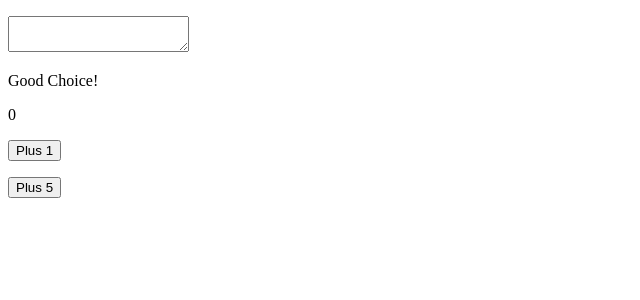
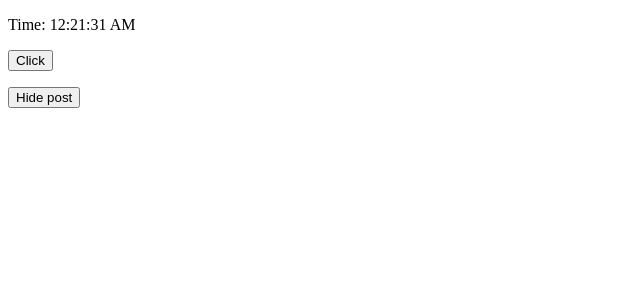
Before and after one commit to thisistanvir/React-with-LWS, a React (Vite) app: page / in a window 1280 px wide. Shown: the top 300 px of the page, without its empty margins (0-640 px from the left). Built offline with nearby package versions, Linux system fonts and the light colour scheme.

Commit message:
Done lesson 20 {useEffect}

```diff
--- a/src/App.jsx
+++ b/src/App.jsx
@@ -1,12 +1,18 @@
-import Counter from "./components/Counter"
-import Todo from "./components/Todo"
+import { useState } from "react";
+import MyComponent from "./components/mayComponent";
 
 function App() {
+  const [show, setShow] = useState(true);
 
   return (
     <div>
-      <Todo/>
-      <Counter/>
+      <div>{show && <MyComponent/>}</div>
+
+      <p>
+          <button type="button" onClick={() => setShow((prevShow) => !prevShow)}>
+              {show ? 'Hide post' : 'Show post'}
+          </button>
+      </p>
     </div>
   )
 
--- a/src/components/Counter.jsx
+++ /dev/null
@@ -1,31 +0,0 @@
-import { useState } from "react";
-
-export default function Counter(){
-const [count, setCount] = useState(0);
-
-
-let i = 0;
-    const addFive = () => {
-        while (i < 5) {
-            setCount((prevState) => prevState + 1);
-            i += 1;
-        }
-    };
-
-
-  return(
-    <div>
-      <p>{count}</p>
-      <p>
-        {/* <button type="button" onClick={()=> setCount(count + 1)}>Plus 1</button> */}
-
-        {/* Should have to use like this */}
-        <button type="button" onClick={()=> setCount((prevState) => prevState + 1)}>Plus 1</button>
-      </p>
-
-      <p>
-        <button type="button" onClick={addFive}>Plus 5</button>
-      </p>
-    </div>
-  )
-}
--- a/src/components/Todo.jsx
+++ /dev/null
@@ -1,27 +0,0 @@
-import { useState } from "react";
-
-function Todo(){
-  const [todo, setTodo] = useState('');
-  const [warning, setWarning] = useState(null);
-
-
-  const handleInput = (e) => {
-    const inputValue = e.target.value;
-
-    const updateWarning = inputValue.includes('.js') ? 'You need JavaScript skill to complete the task. Do you have it?' : null;
-
-    setTodo(inputValue);
-    setWarning(updateWarning);
-  };
-
-  return(
-    <div>
-      <p>{todo}</p>
-      <p>
-        <textarea name="todo" value={todo} onChange={handleInput}></textarea>
-      </p>
-      <p>{warning || "Good Choice!"}</p>
-    </div>
-  )
-}
-export default Todo;
--- /dev/null
+++ b/src/components/mayComponent.jsx
@@ -0,0 +1,46 @@
+import { useEffect, useState } from "react";
+
+function MyComponent(){
+  const [count, setCount] = useState(0);
+  const [date, setDate] = useState(new Date);
+
+  // SideEffect for Document Title
+  useEffect(()=>{
+    console.log("Updating document title")
+    document.title = `Clicked ${count} times`;
+  }, [count]) // used 2nd parameter for change specific update
+
+
+  // SideEffect for Date
+  useEffect(()=>{
+    console.log("Starting Timer")
+    const interval = setInterval(tick, 1000);
+
+     // useEffect cleanup - stop the timer
+     return () => {
+      console.log('component unmounted');
+      clearInterval(interval);
+  };
+  }, []) //empty array for load first time
+
+  const addClick = () => {
+    setCount((prevCount) => prevCount + 1);
+  }
+
+  const tick = () => {
+    console.log(`clock ticking!`);
+    setDate(new Date());
+  };
+
+    return(
+      <div>
+         <p>Time: {date.toLocaleTimeString()}</p>
+            <p>
+                <button type="button" onClick={addClick}>
+                    Click
+                </button>
+            </p>
+      </div>
+    )
+}
+export default MyComponent;
```
Also changed, not shown: 1 other file (tests, documents, lock files or other folders).
